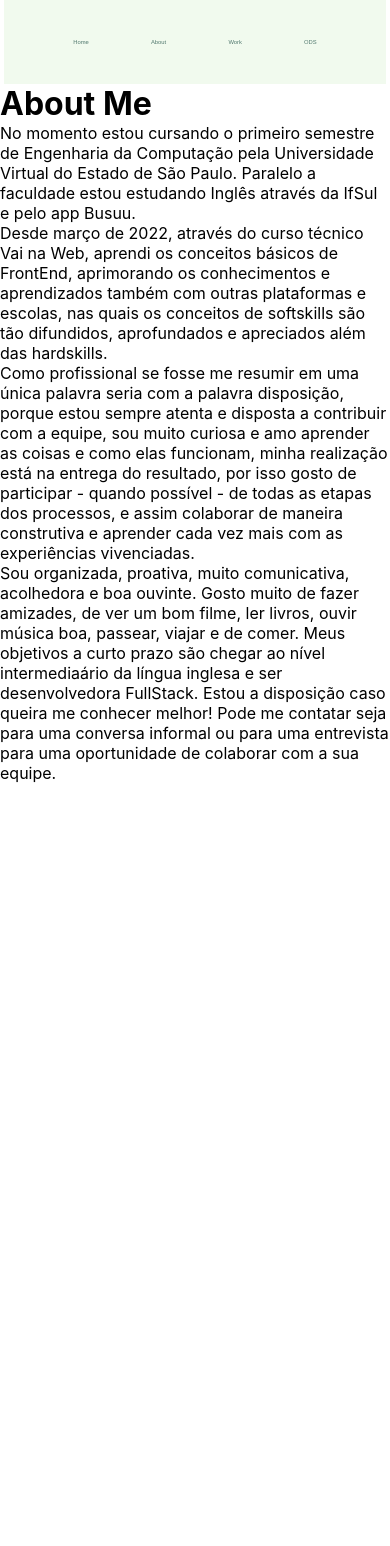
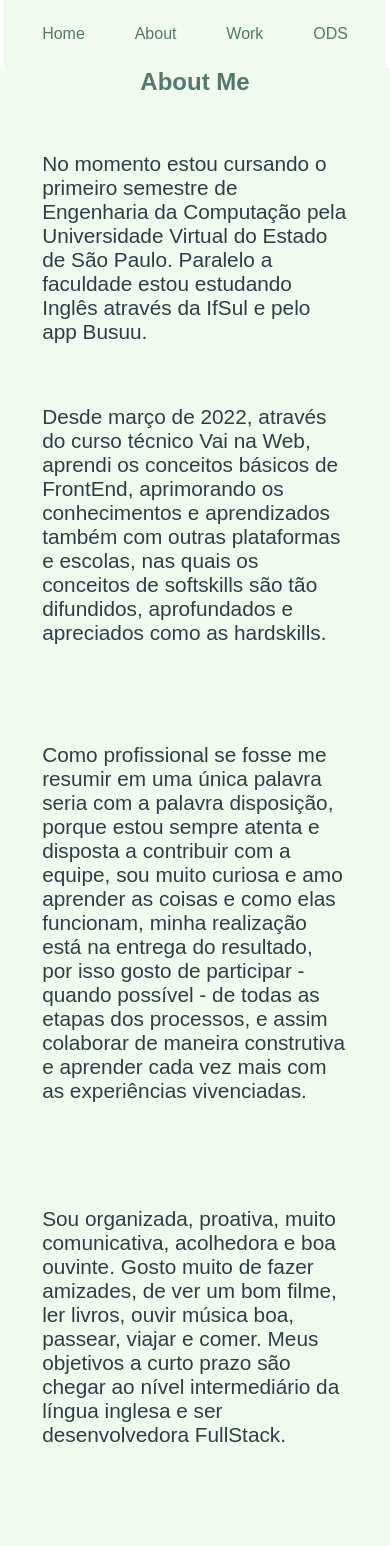
Before and after one commit to ThaisDavilla/Portifolio, a React (Create React App) app: page /About in a window 390 px wide. Shown: the top 1546 px of the page. Before the commit the page ends 844 px from the top, so only its background shows below. Built offline with nearby package versions, Linux system fonts and the light colour scheme.

Commit message:
Construção da página About e responsividade.

```diff
--- a/public/index.html
+++ b/public/index.html
@@ -27,6 +27,9 @@
     <link rel="preconnect" href="https://fonts.googleapis.com">
 <link rel="preconnect" href="https://fonts.gstatic.com" crossorigin>
 <link href="https://fonts.googleapis.com/css2? família=Nanum+Gothic&display=swap" rel="stylesheet">
+<link rel="preconnect" href="https://fonts.googleapis.com">
+<link rel="preconnect" href="https://fonts.gstatic.com" crossorigin>
+<link href="https://fonts.googleapis.com/css2? família=PT+Sans&display=swap" rel="stylesheet">
     <title>Thais D'Ávilla Portifólio</title>
   </head>
   <body>
--- a/src/Components/About.js
+++ b/src/Components/About.js
@@ -1,39 +1,60 @@
 import React from "react";
-import * as S from "../Style/HomeStayle";
+import Student from "../Images/student.jpg";
+import * as S from "../Style/AboutStyle";
 
-export default function About(){
-  return(
-    <>
-      <h1>About Me</h1>
+export default function About() {
+  return (
+    <S.Body>
+      <S.GlobalStyle />
+      <S.Hone>About Me</S.Hone>
       <section>
-        <p>No momento estou cursando o primeiro semestre de Engenharia da
+        <S.DivOne>
+          <S.Paragraph>
+            No momento estou cursando o primeiro semestre de Engenharia da
             Computação pela Universidade Virtual do Estado de São Paulo.
             Paralelo a faculdade estou estudando Inglês através da IfSul e pelo
             app Busuu.
-        </p>
-        <p>Desde março de 2022, através do curso técnico Vai na Web, aprendi
+          </S.Paragraph>
+          <S.Img src={Student} alt="Imagem de livros, um diploma e um capelo." />
+        </S.DivOne>
+        <S.DivTwo>
+        <S.Img src={Student} alt="Imagem de livros, um diploma e um capelo." />
+          <S.Paragraph>Desde março de 2022, através do curso técnico Vai na Web, aprendi
             os conceitos básicos de FrontEnd, aprimorando os conhecimentos e
             aprendizados também com outras plataformas e escolas, nas quais
             os conceitos de softskills são tão difundidos, aprofundados e
-          apreciados além das hardskills.</p>
-          <p>Como profissional se fosse me resumir em uma única palavra seria
+            apreciados como as hardskills.
+          </S.Paragraph>
+
+        </S.DivTwo>
+        <S.DivThree>
+          <S.Paragraph>Como profissional se fosse me resumir em uma única palavra seria
             com a palavra disposição, porque estou sempre atenta e disposta
             a contribuir com a equipe, sou muito curiosa e amo aprender as
             coisas e como elas funcionam, minha realização está na entrega
             do resultado, por isso gosto de participar - quando possível -
             de todas as etapas dos processos, e assim colaborar de maneira
             construtiva e aprender cada vez mais com as experiências vivenciadas.
-          </p>
-          <p>Sou organizada, proativa, muito comunicativa, acolhedora e boa ouvinte.
+          </S.Paragraph>
+          <S.Img src={Student} alt="Imagem de livros, um diploma e um capelo." />
+        </S.DivThree>
+        <S.DivFour>
+        <S.Img src={Student} alt="Imagem de livros, um diploma e um capelo." />
+          <S.Paragraph>Sou organizada, proativa, muito comunicativa, acolhedora e boa ouvinte.
             Gosto muito de fazer amizades, de ver um bom filme, ler livros, ouvir
-            música boa, passear, viajar e de comer.
-            Meus objetivos a curto prazo são chegar ao nível intermediaário da língua
+            música boa, passear, viajar e comer.
+            Meus objetivos a curto prazo são chegar ao nível intermediário da língua
             inglesa e ser desenvolvedora FullStack.
-            Estou a disposição caso queira me conhecer melhor! Pode me contatar
-            seja para uma conversa informal ou para uma entrevista para uma
-            oportunidade de colaborar com a sua equipe.
-           </p>
+          </S.Paragraph>
+
+        </S.DivFour>
+        <S.DivFive>
+        <S.ParagraphLast>
+          Estou a disposição caso queira me conhecer melhor!
+          Seja para uma entrevista ou para um papo informal sobre códigos, vou adorar!
+        </S.ParagraphLast>
+        </S.DivFive>
       </section>
-    </>
+    </S.Body>
   )
 }
--- a/src/Components/Home.js
+++ b/src/Components/Home.js
@@ -9,8 +9,9 @@ export default function Home() {
   return (
     <S.Body>
 
+
+      <S.ImgProfile src={Photo} alt="Thais D'Ávilla em frente a um lago."/>
       <S.Hone>Thais D'Ávilla</S.Hone>
-      <S.ImgProfile src={Photo} alt="Thais D'Ávilla em frente a um lago."/>
       <S.BoxIcons>
         <a href="https://github.com/ThaisDavilla">
           <S.Icons src={GitHub} alt="Ícone do GitHub"/>
--- /dev/null
+++ b/src/Style/AboutStyle.js
@@ -0,0 +1,119 @@
+import styled, { createGlobalStyle } from "styled-components";
+
+export const GlobalStyle = createGlobalStyle`
+*{
+  margin:0;
+  padding:0;
+  box-sizing:border-box;
+}
+`
+export const Body = styled.body`
+  background-color: #f1faee;
+  `
+export const Hone = styled.h1`
+  width: 80vw;
+  font-size: 3em;
+  height: 10vh;
+  margin: 0 auto;
+  display: flex;
+  justify-content: center;
+  font-family:'Nanum Gótico', sans-serif;
+  color: #52796f;
+  @media screen and (min-width: 360px) and (max-width: 800px) {
+    width: 80vw;
+    font-size: 1.5em;
+  }`
+
+export const DivOne = styled.div`
+  width:95vw;
+  height:30vh;
+  display:flex;
+  justify-content:space-around;
+  margin:2vh auto;
+  @media screen and (min-width: 360px) and (max-width: 800px) {
+  width:98vw;
+  height:30vh;
+  margin:0 auto;
+
+  }`
+
+export const DivTwo = styled.div`
+width:95vw;
+height:30vh;
+display:flex;
+justify-content:space-around;
+margin:2vh auto;
+@media screen and (min-width: 360px) and (max-width: 800px) {
+  width:98vw;
+  height:40vh;
+  margin: 0 auto;
+
+  }`
+
+export const DivThree = styled.div`
+width:95vw;
+height:45vh;
+display:flex;
+justify-content:space-around;
+margin:2vh auto;
+@media screen and (min-width: 360px) and (max-width: 800px) {
+  width:98vw;
+  height:55vh;
+  margin:0 auto;
+
+  }`
+
+export const DivFour = styled.div`
+width:95vw;
+height:30vh;
+display:flex;
+justify-content:space-around;
+margin:2vh auto;
+@media screen and (min-width: 360px) and (max-width: 800px) {
+  width:98vw;
+  height:40vh;
+  margin:0 auto;
+
+  }`
+
+export const DivFive = styled.div`
+width:95vw;
+height:20vh;
+display:flex;
+justify-content:space-around;
+margin:0 auto;
+@media screen and (min-width: 360px) and (max-width: 800px) {
+  width:98vw;
+  height:18vh;
+  margin:0 auto;
+
+  }`
+
+export const Paragraph = styled.p`
+  width:30vw;
+  height:45vh;
+  font-size:1.3em;
+  font-family:'PT Sans', sans-serif;
+  color:#2f3e46;
+  @media screen and (min-width: 360px) and (max-width: 800px) {
+    width:80%;
+  }`
+
+
+export const ParagraphLast = styled.p`
+  width:50vw;
+  font-size:1.3em;
+  font-family:'PT Sans', sans-serif;
+  color:#2f3e46;
+  margin:3vh auto;
+  @media screen and (min-width: 360px) and (max-width: 800px) {
+    width:95%;
+    margin:0 auto;
+    }`
+
+export const Img = styled.img`
+  width:20vw;
+  height:25vh;
+  @media screen and (min-width: 360px) and (max-width: 800px) {
+   display:none;
+  }`
--- a/src/Style/HeaderStyle.js
+++ b/src/Style/HeaderStyle.js
@@ -5,37 +5,29 @@ export const GlobalStyle = createGlobalStyle`
   margin:0;
   padding:0;
   box-sizing:border-box;
-
-}`;
+ }`;
 export const Header = styled.header`
   display: flex;
-  width: 98.7vw;
-  height: 10vh;
+  width: 100vw;
+  height: 8vh;
   background-color:#f1faee;
   margin:0 auto;
 
-  @media only screen and (min-width: 360px) and (max-width: 800px) {
+  @media screen and (min-width: 360px) and (max-width: 700px) {
     width: 98%
   }`;
 
   export const Nav = styled.nav`
-  justify-content: ;
-  align-items: ;
   display: flex;
   flex-direction: ;
   width: 50vw;
   margin: 0 auto;
-  height: ;
-  margin-top: ;
-  margin-right: ;
 
-  @media only screen and (min-width: 360px) and (max-width: 800px) {
+  @media screen and (min-width: 360px) and (max-width: 800px) {
     display: flex;
     width: 80%;
     align-items: center;
     justify-content: center;
-    margin-left: ;
-    position: ;
   }
 `;
 
@@ -48,7 +40,7 @@ export const Ul = styled.ul`
   @media only screen and (min-width: 360px) and (max-width: 800px) {
     display: flex;
     width: 100%;
-   justify-content: space-around;
+   justify-content: space-between;
   }
 `;
 
@@ -60,7 +52,9 @@ export const Link = styled.a`
   export const Li = styled.li`
   list-style: none;
   text-decoration: none;
-  font-size:1.5vw;
+  font-size:1.5em;
   font-family:'Nanum Gótico', sans-serif;
   color: #52796f;
-  `
+  @media only screen and (min-width: 360px) and (max-width: 800px) {
+    font-size:1em;
+}`
--- a/src/Style/HomeStayle.js
+++ b/src/Style/HomeStayle.js
@@ -8,37 +8,44 @@ export const GlobalStyle = createGlobalStyle`
 `
 export const Body = styled.body`
   background-color: #f1faee;
-
 `
 
 export const Hone = styled.h1`
-  width: 80vw;
-  font-size: 3vw;
-  height: 10vh;
+  width: 30vw;
+  font-size: 2.5em;
   margin: 0 auto;
   display: flex;
   justify-content: center;
   font-family:'Nanum Gótico', sans-serif;
   color: #52796f;
-  border:;
-`
+  @media screen and (min-width: 360px) and (max-width: 800px) {
+    width: 60vw;
+    margin:1vh auto;
+    font-size: 1.5em;
+  }`
 export const ImgProfile = styled.img`
-  width:98.79vw;
+  width:100vw;
   height:68vh;
   object-fit:cover;
-`
+  `
 export const BoxIcons = styled.div`
-  width:30vw;
-  height:15vh;
-  margin: 3vh auto;
+  width:15vw;
+  height:10vh;
+  margin: 1.3vh auto;
   display: flex;
   justify-content: space-evenly;
   align-itens: flex-center;
-  border: ;
-
+  @media screen and (min-width: 360px) and (max-width: 800px) {
+    width:30vw;
+    height:12vh;
+    display: flex;
+  justify-content: space-between;
+  }
 `
 export const Icons = styled.img`
 width:3vw;
 height:4vh;
-
-`
+@media screen and (min-width: 360px) and (max-width: 800px) {
+  width:5vw;
+  height:3vh;
+}`
```
Also changed, not shown: src/Images/student.jpg (added). Lines whose indentation alone changed are shown as unchanged.
